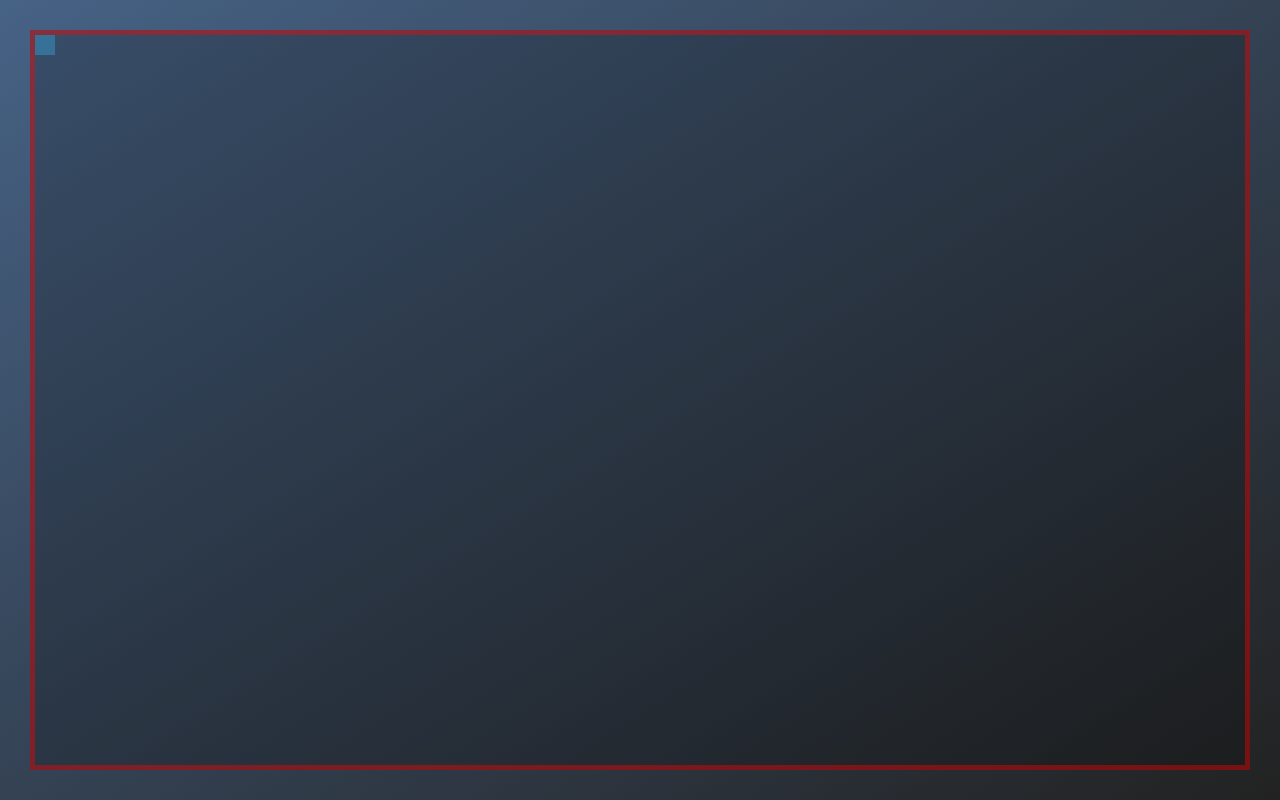
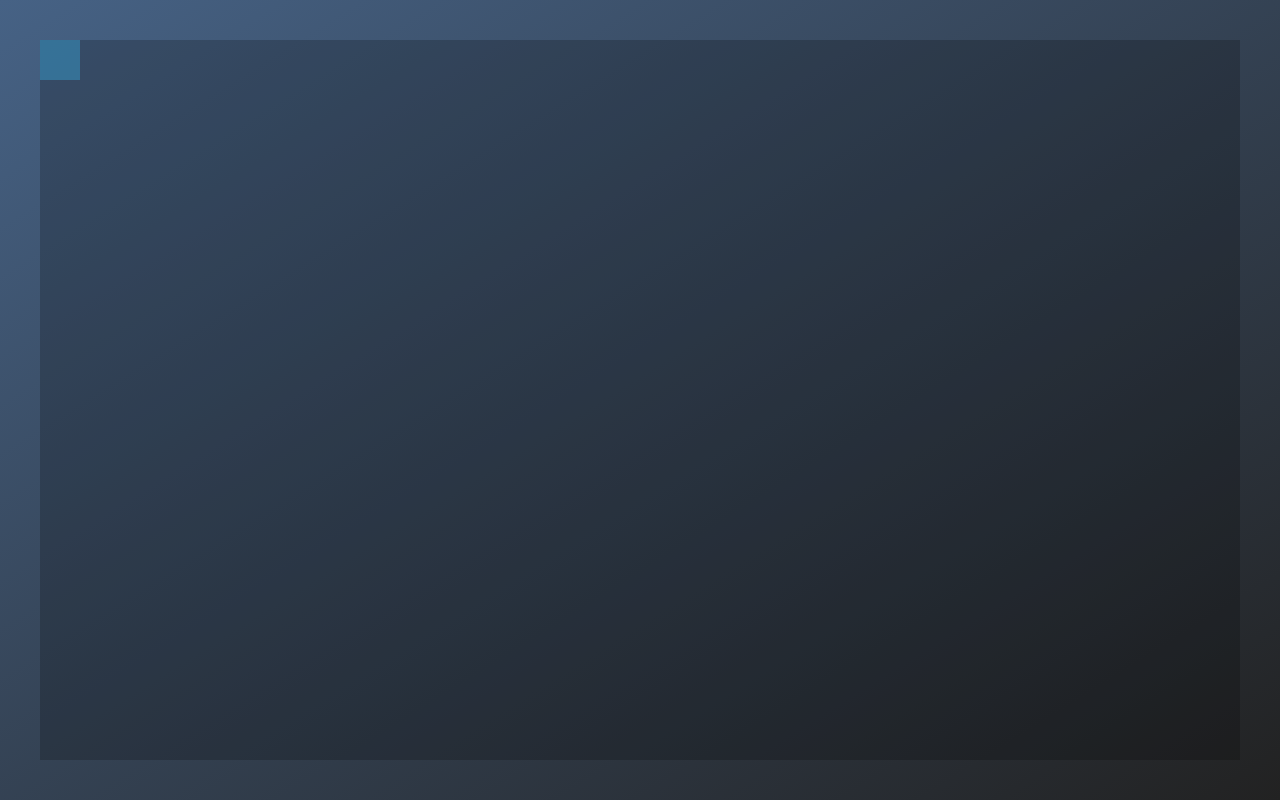
Before and after one commit to ponchicken/snake, a plain HTML site: page index.html in a window 1280 px wide. Drawn offline with Linux system fonts and the light colour scheme.

Commit message:
anjust canvas size make snake move normal across borders

```diff
--- a/scripts/field.js
+++ b/scripts/field.js
@@ -1,34 +1,51 @@
 export default class Field {
-    constructor(config) {
+    constructor(ctx, config) {
+        this.ctx = ctx
         this.config = config
-        this.config.block.amount = this.getBlocksAmount(this.config)
         console.log(this.config.block.amount)
     }
 
 
-    getBlocksAmount(config) {
-        let { block, canvas } = config
-        let horizontal = Math.floor(canvas.width / block.size)
-        let vertical = Math.floor(canvas.height / block.size)
+    getCanvasParams(container) {
+        let { block, canvas } = this.config
+        let horizontal = Math.floor(container.offsetWidth / block.size)
+        let vertical = Math.floor(container.offsetHeight / block.size)
         return {
-            horizontal,
-            vertical,
-            sum: horizontal * vertical
+            canvas: {
+                width: horizontal * block.size,
+                height: vertical * block.size
+            },
+            blocks: {
+                horizontal,
+                vertical,
+                sum: horizontal * vertical
+            }
+        }
+    }
+
+    adjustSize(container, canvas) {
+        let adjusted = this.getCanvasParams(container)
+        canvas.classList.add('adjusted')
+        canvas.setAttribute("width", adjusted.canvas.width)
+        canvas.setAttribute("height", adjusted.canvas.height)
+        return {
+            width: adjusted.canvas.width,
+            height: adjusted.canvas.height
         }
     }
 
 
-    displaySnake(ctx, snake) {
-        console.log(snake)
+    displaySnake(snake) {
+        // console.log(snake)
         let headCoords = snake.coords[snake.coords.length - 1]
         let size = this.config.block.size
-        ctx.fillStyle = 'rgba(55, 152, 200, 0.5)'
-        ctx.fillRect( headCoords.x, headCoords.y, size, size )
+        this.ctx.fillStyle = 'rgba(55, 152, 200, 0.5)'
+        this.ctx.fillRect( headCoords.x, headCoords.y, size, size )
     }
 
-    clearRect(ctx, snake) {
+    clearRect(snake) {
         let tailCoords = snake.coords[0]
         let size = this.config.block.size
-        ctx.clearRect( tailCoords.x, tailCoords.y, size, size )
+        this.ctx.clearRect( tailCoords.x, tailCoords.y, size, size )
     }
 }
--- a/scripts/game.js
+++ b/scripts/game.js
@@ -16,7 +16,7 @@ export default class Game {
     }
 
     start() {
-        this.field.displaySnake(this.ctx, this.snake)
+        this.field.displaySnake(this.snake)
         this.listenKeyboard()
     }
 
@@ -42,8 +42,8 @@ export default class Game {
     moveSnake(e, direction) {
         e.preventDefault()
         this.snake.move(direction)
-        this.field.displaySnake(this.ctx, this.snake)
-        this.field.clearRect(this.ctx, this.snake)
+        this.field.displaySnake(this.snake)
+        this.field.clearRect(this.snake)
         this.snake.coords.splice(0, 1)
     }
 
--- a/scripts/script.js
+++ b/scripts/script.js
@@ -3,6 +3,7 @@ import Snake from './snake.js'
 import Game from './Game.js'
 
 const appContainer = document.getElementById('app')
+const container = document.querySelector('.field-container')
 const canvas = document.getElementById('field')
 const ctx = canvas.getContext('2d')
 
@@ -12,7 +13,7 @@ const ctx = canvas.getContext('2d')
 function ready() {
     let config = {
         block: {
-            size: 20
+            size: 40
         },
         canvas: {
             width: canvas.offsetWidth,
@@ -20,12 +21,11 @@ function ready() {
         }
     }
 
-    canvas.setAttribute("width", config.canvas.width)
-    canvas.setAttribute("height", config.canvas.height)
 
     console.log(config)
 
-    let field = new Field(config)
+    let field = new Field(ctx, config)
+    config.canvas = field.adjustSize(container, canvas)
 
     let snake = new Snake(config)
     let game = new Game({
--- a/scripts/snake.js
+++ b/scripts/snake.js
@@ -10,10 +10,9 @@ export default class Snake {
 
     move(direction) {
         let size = this.config.block.size
-        let width = this.config.canvas.width
-        let height = this.config.canvas.height
+        let width = this.config.canvas.width - size
+        let height = this.config.canvas.height - size
         let lastCoords = this.coords[this.coords.length - 1]
-        let newCoord
         let {x, y} = lastCoords
 
         switch (direction) {
@@ -23,7 +22,7 @@ export default class Snake {
                 break
             case 'down':
                 y = lastCoords.y + size
-                y = (y > height) ? 0 : y
+                y = (y > height ) ? 0 : y
                 break
             case 'left':
                 x = lastCoords.x - size
@@ -31,7 +30,7 @@ export default class Snake {
                 break
             case 'right':
                 x = lastCoords.x + size
-                x = (x > width) ? 0 : x
+                x = (x > width ) ? 0 : x
                 break
         }
         this.coords.push({x, y})
--- a/styles/style.css
+++ b/styles/style.css
@@ -22,14 +22,17 @@ body{
     flex: 1 0 0;
     display: flex;
     flex-direction: column;
-    justify-content: stretch;
-    align-items: stretch;
+    justify-content: center;
+    align-items: center;
     box-sizing: border-box;
-    background: rgba(0,0,0,.2);
-    border: 5px solid rgba(255,0,0,.4);
 }
 
 .field{
-    flex: 1 0 0;
+    flex: 0;
     box-sizing: border-box;
+    background: rgba(0,0,0,.2);
+    /* border: 5px solid rgba(255,0,0,.4); */
 }
+.field.adjusted{
+    /* flex: 0; */
+}
```
